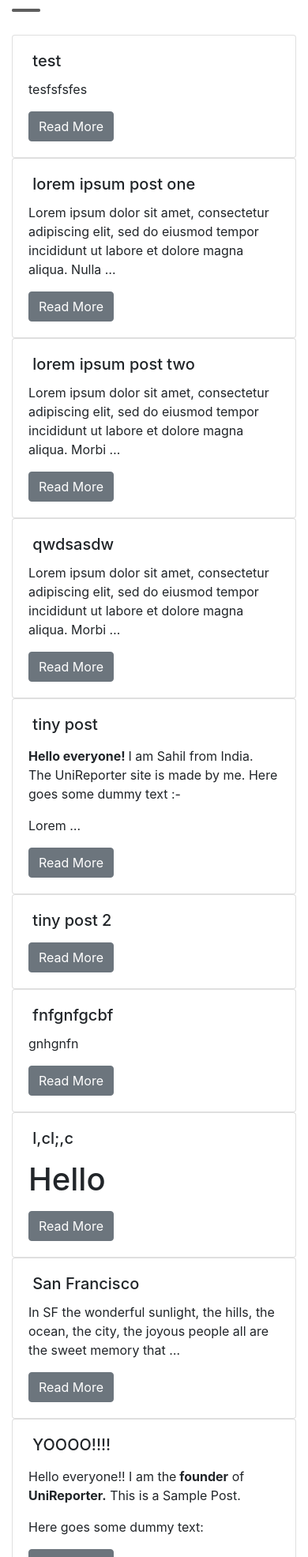
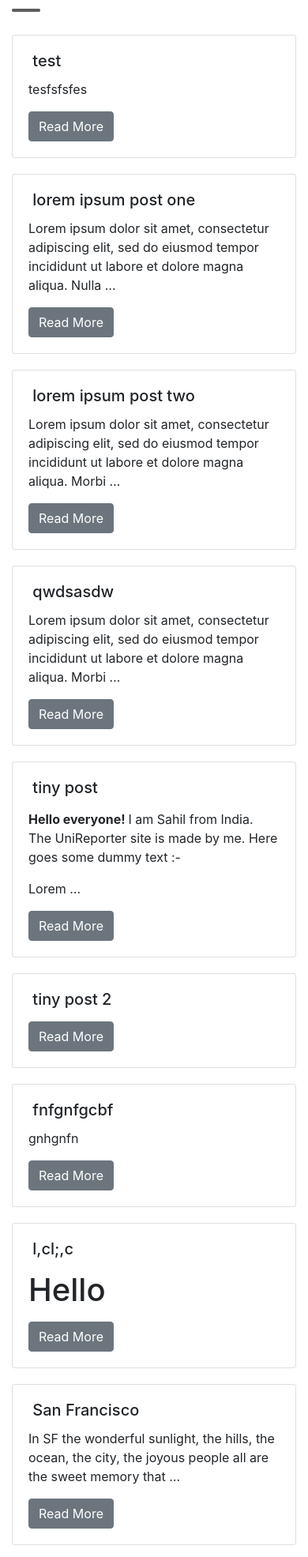
Before and after one commit to sahilsaha7773/UniReporter, a Django app: page /account/ in a window 390 px wide. Shown: the part 242-2213 px from the top of the page at 79% size. Run offline with Django 3.2, Linux system fonts and the light colour scheme; a user stored in the database is signed in; data comes from the database, SQL or seed files in the repository; some libraries are stand-ins or nearby versions.

Commit message:
Improved responsiveness

```diff
--- a/account/templates/account/home.html
+++ b/account/templates/account/home.html
@@ -25,7 +25,7 @@
         {% for report in reports %}
 
             <div class="col-sm-6">
-                <div class="card">
+                <div class="card" style="margin-bottom: 20px;">
                   <div class="card-body">
 
                     <h5 class="card-title"><img class="rounded-circle" alt="" src="{{MEDIA_URL}}{{ report.photo.url }}"
```
